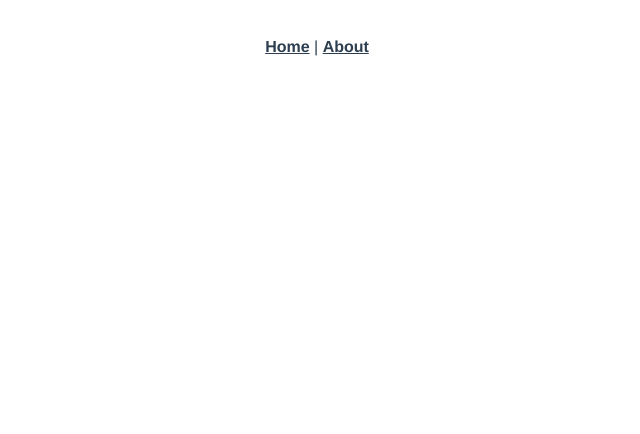
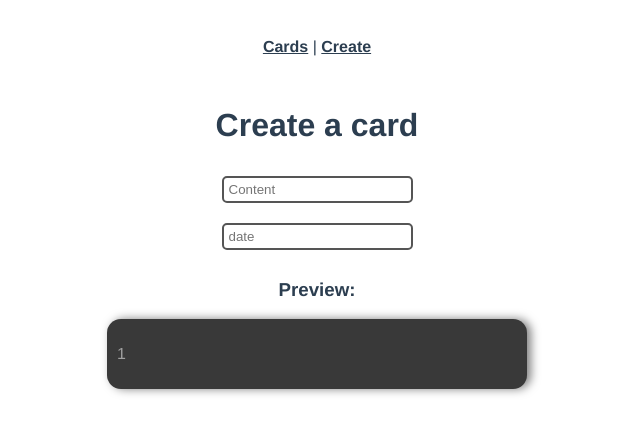
Before and after one commit to Rafonel/niok, a Vue app: page /create in a window 1280 px wide. Before the commit this address had no page. Shown: the top 434 px of the page, without its empty margins (323-963 px from the left). Built offline with nearby package versions, Linux system fonts and the light colour scheme.

Commit message:
feat: added create card with v model two data binding

```diff
--- a/src/App.vue
+++ b/src/App.vue
@@ -1,30 +1,40 @@
 <template>
   <div id="nav">
-    <router-link to="/">Home</router-link> |
-    <router-link to="/about">About</router-link>
+    <router-link to="/">Cards</router-link> |
+    <router-link to="/create">Create</router-link>
   </div>
   <router-view/>
 </template>
 
-<style lang="scss">
-#app {
-  font-family: Avenir, Helvetica, Arial, sans-serif;
-  -webkit-font-smoothing: antialiased;
-  -moz-osx-font-smoothing: grayscale;
-  text-align: center;
-  color: #2c3e50;
-}
+<style lang="sass">
+#app
+  font-family: Avenir, Helvetica, Arial, sans-serif
+  -webkit-font-smoothing: antialiased
+  -moz-osx-font-smoothing: grayscale
+  text-align: center
+  color: #2c3e50
 
-#nav {
-  padding: 30px;
-
-  a {
-    font-weight: bold;
-    color: #2c3e50;
-
-    &.router-link-exact-active {
-      color: #42b983;
-    }
-  }
-}
+#nav
+  padding: 30px
+  a
+    font-weight: bold
+    color: #2c3e50
+  &.router-link-exact-active
+    color: #42b983
+.card
+  width: 400px
+  background-color: #393939
+  color: #a0a0a0
+  display: flex
+  align-items: center
+  justify-content: space-between
+  padding: 10px
+  border-radius: 14px
+  box-shadow: 4px 0px 10px rgba(0,0,0,.5)
+  margin: 10px auto
+input
+  margin: 10px 5px
+  padding: 4px 5px
+  border-radius: 5px
+  border: 2px solid #555
 </style>
--- a/src/components/Card.vue
+++ b/src/components/Card.vue
@@ -1,8 +1,8 @@
 <template>
   <div class="card">
-    <p>{{ card.id }}</p>
-    <p>{{ card.content }}</p>
-    <p>{{ card.date }}</p>
+    <p>{{ 1 }}</p>
+    <p>{{ content }}</p>
+    <p>{{ date }}</p>
   </div>
 </template>
 
@@ -10,14 +10,14 @@
 export default {
   name: 'Card',
   props: {
-    card: {
-      type: Object,
-      required: true,
+    content: {
+      type: String,
+      default: '',
+    },
+    date: {
+      type: String,
+      default: '00/00',
     },
   },
 };
 </script>
-
-<style>
-
-</style>
--- /dev/null
+++ b/src/components/Create.vue
@@ -0,0 +1,29 @@
+<template>
+  <input
+    @input="$emit('update:content', $event.target.value)"
+    placeholder="Content"
+    type="text"
+  />
+  <br>
+  <input
+    @input="$emit('update:date', $event.target.value)"
+    placeholder="date"
+    type="text"
+  />
+</template>
+
+<script>
+export default {
+  props: {
+    content: {
+      type: String,
+      default: '',
+    },
+    date: {
+      type: String,
+      default: '',
+    },
+  },
+};
+
+</script>
--- a/src/router/index.js
+++ b/src/router/index.js
@@ -7,9 +7,9 @@ const routes = [
     component: () => import('@/views/Home.vue'),
   },
   {
-    path: '/about',
-    name: 'About',
-    component: () => import('@/views/About.vue'),
+    path: '/create',
+    name: 'Create',
+    component: () => import('@/views/CreatePage.vue'),
   },
   {
     path: '/*',
--- a/src/views/About.vue
+++ /dev/null
@@ -1,3 +0,0 @@
-<template>
-  <h1>This is an about page</h1>
-</template>
--- /dev/null
+++ b/src/views/CreatePage.vue
@@ -0,0 +1,38 @@
+<template>
+  <h1>Create a card</h1>
+  <Create
+    v-model:content="form.content"
+    v-model:date="form.date"
+  />
+  <h3>Preview: </h3>
+  <Card
+    :content="form.content"
+    :date="form.date"
+  />
+</template>
+
+<script>
+import { reactive } from 'vue';
+import Create from '@/components/Create.vue';
+import Card from '@/components/Card.vue';
+
+export default {
+  components: {
+    Create,
+    Card,
+  },
+
+  props: {
+  },
+
+  setup() {
+    const form = reactive({
+      content: '',
+      date: '',
+    });
+
+    return { form };
+  },
+};
+
+</script>
--- a/src/views/Home.vue
+++ b/src/views/Home.vue
@@ -1,11 +1,13 @@
 <template>
-  Home
-    <Card
-      v-for="item in cards"
-      :key="item.id"
-      :card="item"
-    />
+  <h1>Cards</h1>
+  <Card
+    v-for="item in cards"
+    :key="item.id"
+    :content="item.content"
+    :date="item.date"
+  />
 </template>
+
 <script>
 import Card from '@/components/Card.vue';
 import CardsServices from '@/services/CardsServices';
```
